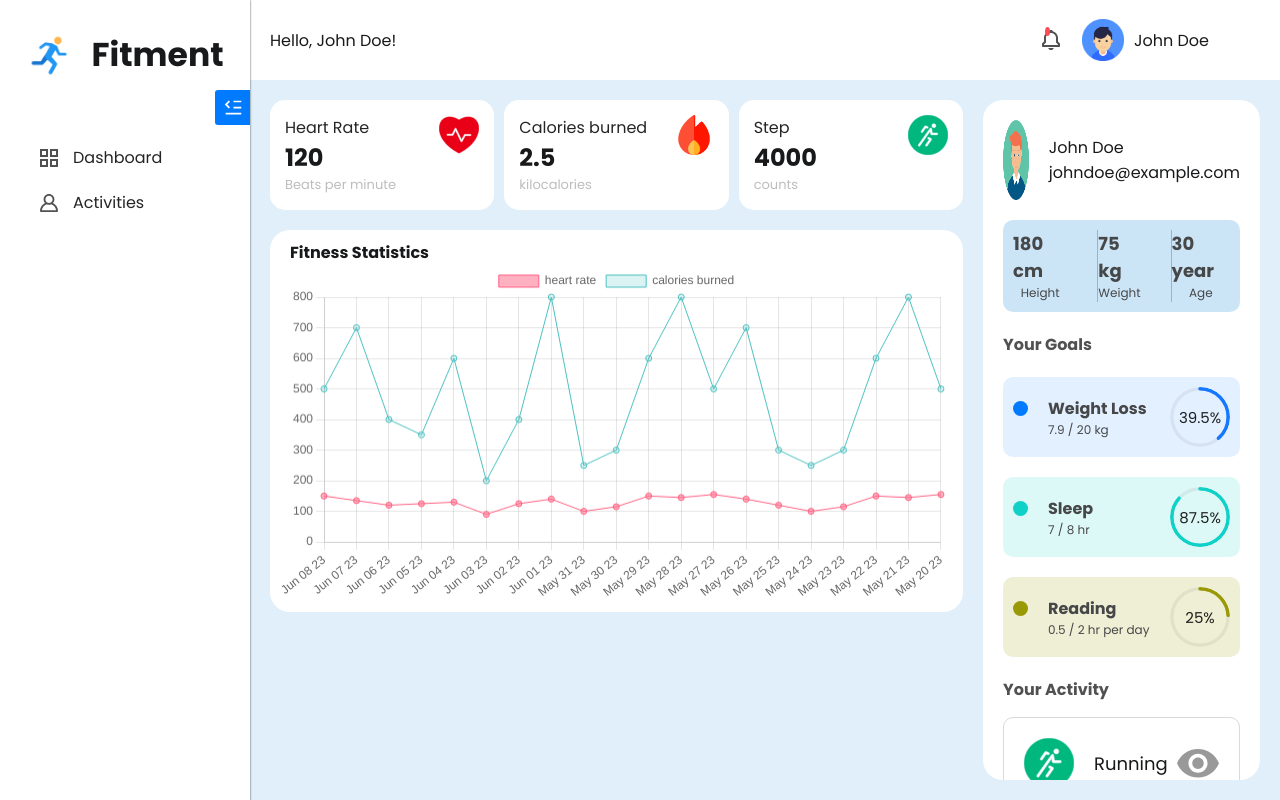
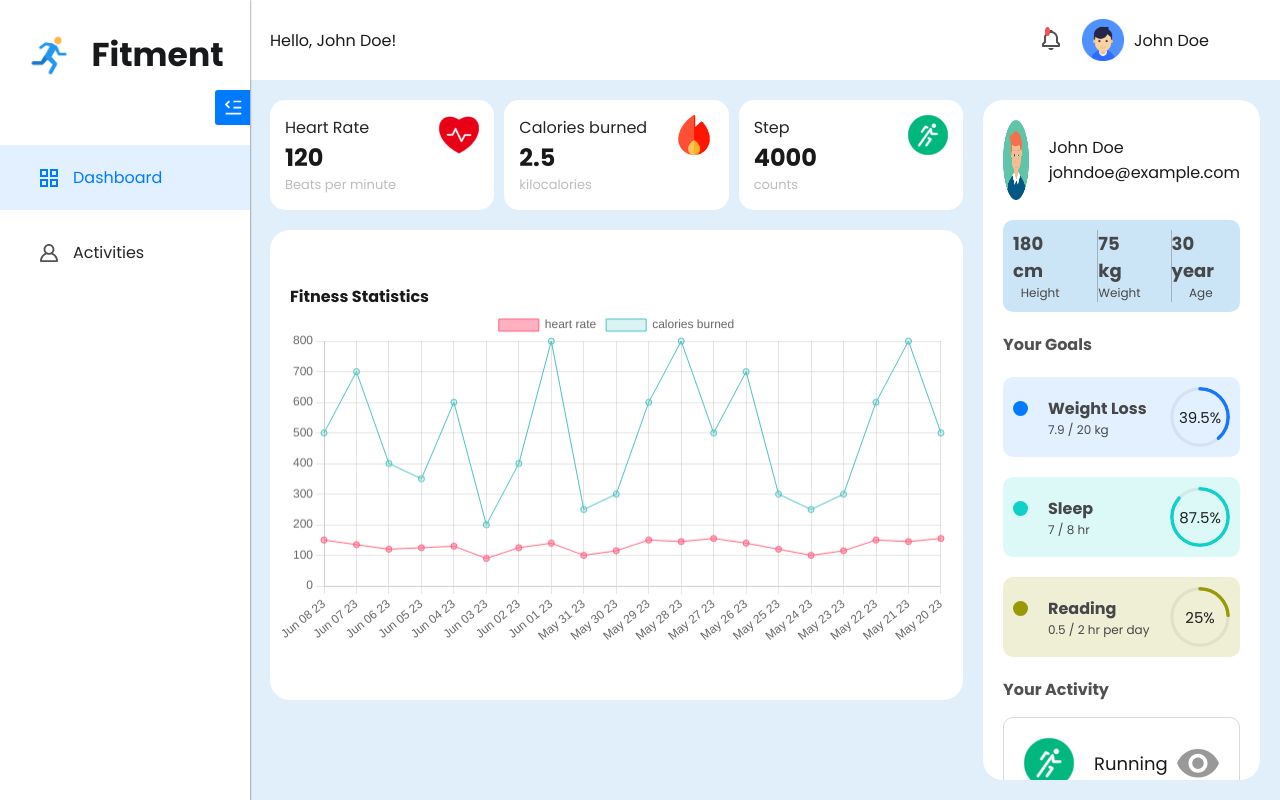
Before and after one commit to shivani312/fitness-app, a React (Create React App) app: page /dashboard in a window 1280 px wide. Built offline with nearby package versions, Linux system fonts and the light colour scheme.

Commit message:
update design dashboard

```diff
--- a/src/assets/JASONDATA/fitnessData.json
+++ b/src/assets/JASONDATA/fitnessData.json
@@ -14,7 +14,10 @@
       },
       "avg_calories_burned": 2.5,
       "avg_heart_rate": 120,
-      "avg_step": 4000
+      "avg_step": 4000,
+      "step_per": 76.9,
+      "heart_rate_per": 67.8,
+      "distance_per": 56.9
     },
     "activities": [
       {
--- a/src/assets/styles/common/commonComponent.scss
+++ b/src/assets/styles/common/commonComponent.scss
@@ -55,18 +55,23 @@
 		background-color: #007aff;
 		border-radius: $border-radius-xs 0 0 $border-radius-xs;
 	}
-    // .nav-list {
-    //     li {
-    //         padding: 5px 0px 5px 40px;
-    //         background-color: #007aff;
-    //         .nav-label {
-    //             color: $white;
-    //         }
-    //         .nav-icon  {
-    //             fill: $white;
-    //         }
-    //     }
-    // }
+    .nav-list {
+        .nav {
+            padding: 20px 40px;
+            margin-bottom: 10px;
+            &.active {
+                background-color: rgb(0 122 255 / 11%);
+                .nav-label {
+                    color: #007aff;
+                }
+                .nav-icon  {
+                    fill: #007aff;
+                }
+            }
+        }
+
+
+    }
 }
 
 .mini-navbar {
@@ -80,7 +85,7 @@
             display: none;
         }
         .nav-list {
-            li {
+            .nav {
                 @include paddingLeft(30px);
             }
 
@@ -99,6 +104,9 @@
                         width: 20vw;
                     }
                 }
+                .chart-section {
+                    padding: 20px;
+                }
             }
         }
     }
--- a/src/assets/styles/module/dashboard.scss
+++ b/src/assets/styles/module/dashboard.scss
@@ -18,6 +18,7 @@
     }
 
     .chart-section {
+        height: 450px;
         border-radius: 20px;
         padding: 10px;
     }
--- a/src/features/activity/component/activityDetails.tsx
+++ b/src/features/activity/component/activityDetails.tsx
@@ -15,8 +15,6 @@ interface IProps {
 
 const ActivityDetails:React.FC<IProps> = (props) => {
 const {data} = props;
-
-console.log(data,'data')
 
     return (
         <div className="left-section bg--white width--40 p--20">
--- a/src/features/dashboard/component/userInfo.tsx
+++ b/src/features/dashboard/component/userInfo.tsx
@@ -104,14 +104,14 @@ const UserInfo:React.FC<IProps> = (props) => {
                 activity.map((activity,index) => {
                     if(index < 4) {
                         return (
-                            <div className='activity-info flex align-items--center justify-content--between mb--10' key={index}>
+                            <div className='activity-info flex align-items--center justify-content--between mb--10' key={index} onClick={() => navigate(`/activity/${activity.id}`)}>
                             <div className='flex align-items--center'>
                             <div className='activity-image mr--20'>
                             <img src={ImageMapper[activity.name]} alt='running' className='height--full width--full'/>
                             </div>
                             <p className='font-size--lg font-semi--bold'>{activity.name}</p>
                             </div>
-                            <div className='view-activity flex align-items--center justify-content--center cursor--pointer' onClick={() => navigate(`/activity/${activity.id}`)}>
+                            <div className='view-activity flex align-items--center justify-content--center cursor--pointer' >
                                 <ViewIcon className='view-icon'/>
                             </div>
                         </div>
--- a/src/features/dashboard/container/dashboard.tsx
+++ b/src/features/dashboard/container/dashboard.tsx
@@ -50,7 +50,7 @@ const Dashboard:React.FC = () => {
         <div className="dashboard-wrapper flex">
             <div className="right-section width--70 mr--20">
                 <Card data={data.user}/>
-                <div className="chart-section flex justify-content--center bg--white flex--column">
+                <div className="chart-section flex justify-content--center bg--white flex--column mb--20">
                     <p className="font--bold ml--10">
                         Fitness Statistics
                     </p>
--- a/src/hoc/layout.tsx
+++ b/src/hoc/layout.tsx
@@ -1,6 +1,6 @@
 /* eslint-disable react/jsx-no-bind */
 import React from "react";
-import { Link } from "react-router-dom";
+import { Link, useLocation } from "react-router-dom";
 
 import logo from '../assets/images/logo.png';
 
@@ -9,10 +9,29 @@ import Header from "../shared/components/header/header";
 import { DashboardIcon, NavCollapseIcon, UserIcon } from "../shared/components/icons/icons";
 
 const Layout: React.FC<React.PropsWithChildren> = (props) => {
+	const location = useLocation();
 
     const toggleSidebar = () => {
 		document.body && document.body.classList.toggle('mini-navbar');
 	};
+
+	const activeClass = (name:string) => {
+		if(name === location.pathname) {
+			return 'active'
+		}
+		else if (location.pathname === '/activity/activity_2'){
+			return 'active'
+		}
+		else if (location.pathname === '/activity/activity_3') {
+			return 'active'
+		}
+		else if (location.pathname === '/activity/activity_4') {
+			return 'active'
+		}
+		else {
+			return ''
+		}
+	}
 
     return (
         <>
@@ -31,8 +50,8 @@ const Layout: React.FC<React.PropsWithChildren> = (props) => {
 					</div>
 			</div>
 			<ul className='nav-list  mb--0 mt--0'>
-			<li className='mb--20 pl--40' >
-			<Link to='/dashboard' className='flex align-items--center justify-content--between'>
+			<li>
+			<Link to='/dashboard' className={`nav flex align-items--center justify-content--between ${activeClass('/dashboard')}`}>
 				<div className='flex align-items--center'>
 					<DashboardIcon className='nav-icon width--18px fill--grey-600'/>
 					<span className='nav-label text--capitalize ml--15 text--grey-400'>
@@ -41,8 +60,8 @@ const Layout: React.FC<React.PropsWithChildren> = (props) => {
 				</div>
 			</Link>
 			</li>
-			<li className='mb--20 pl--40' >
-			<Link to='/activity/activity_1' className='flex align-items--center justify-content--between'>
+			<li>
+			<Link to='/activity/activity_1' className={`nav flex align-items--center justify-content--between ${activeClass('/activity/activity_1')}`}>
 				<div className='flex align-items--center'>
 					<UserIcon className='nav-icon width--18px fill--grey-600'/>
 					<span className='nav-label text--capitalize ml--15 text--grey-400'>
```
